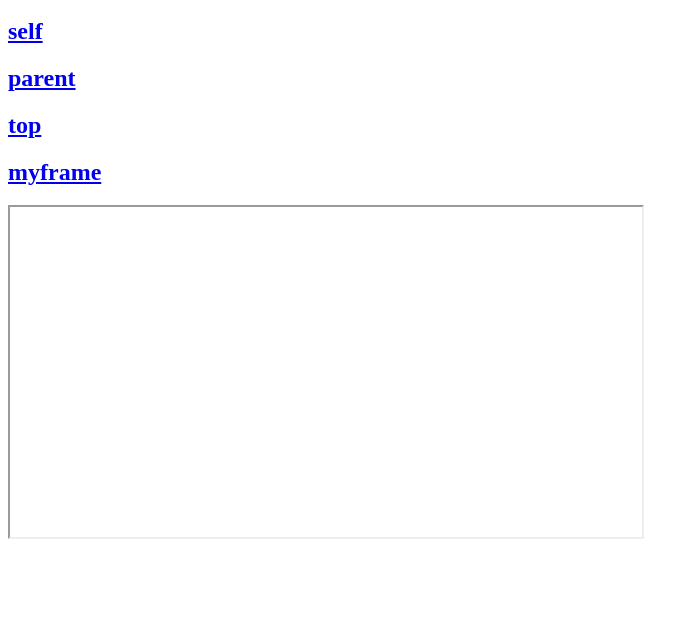
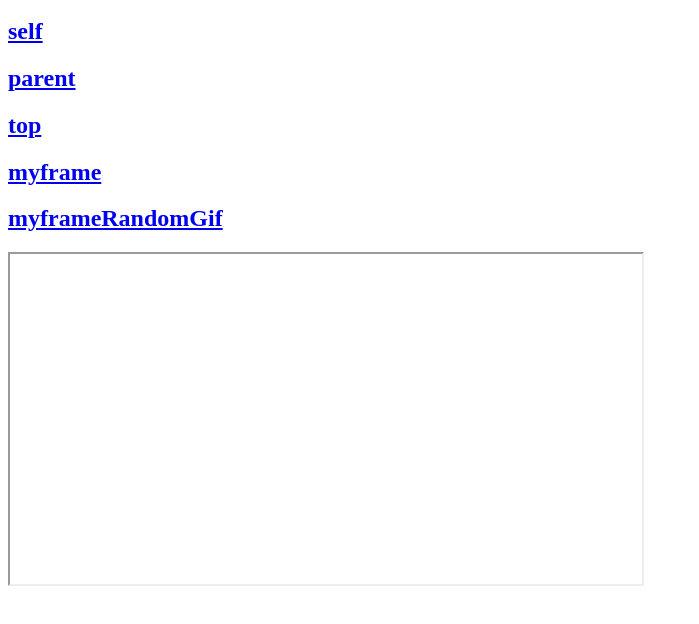
Before and after one commit to yooyoo0214/FirstWebPage, a plain HTML site: page index.html in a window 1280 px wide. Shown: the part 118-742 px from the top of the page, without its empty margins (0-699 px from the left). Drawn offline with Linux system fonts and the light colour scheme.

Commit message:
Update index.html

```diff
--- a/index.html
+++ b/index.html
@@ -14,6 +14,7 @@
 	<h2><a href="/FirstWebPage/imageDragAndDrop.html" target="_parent">parent</a></h2>
 	<h2><a href="/FirstWebPage/imageDragAndDrop.html" target="_top">top</a></h2>
 	<h2><a href="/FirstWebPage/imageDragAndDrop.html" target="myframe">myframe</a></h2>
+	<h2><a href="/FirstWebPage/RandomGif.html" target="myframe">myframeRandomGif</a></h2>
 	<iframe name="myframe" style="width:50%; height: 330px"></iframe>
 
 </body>
```
